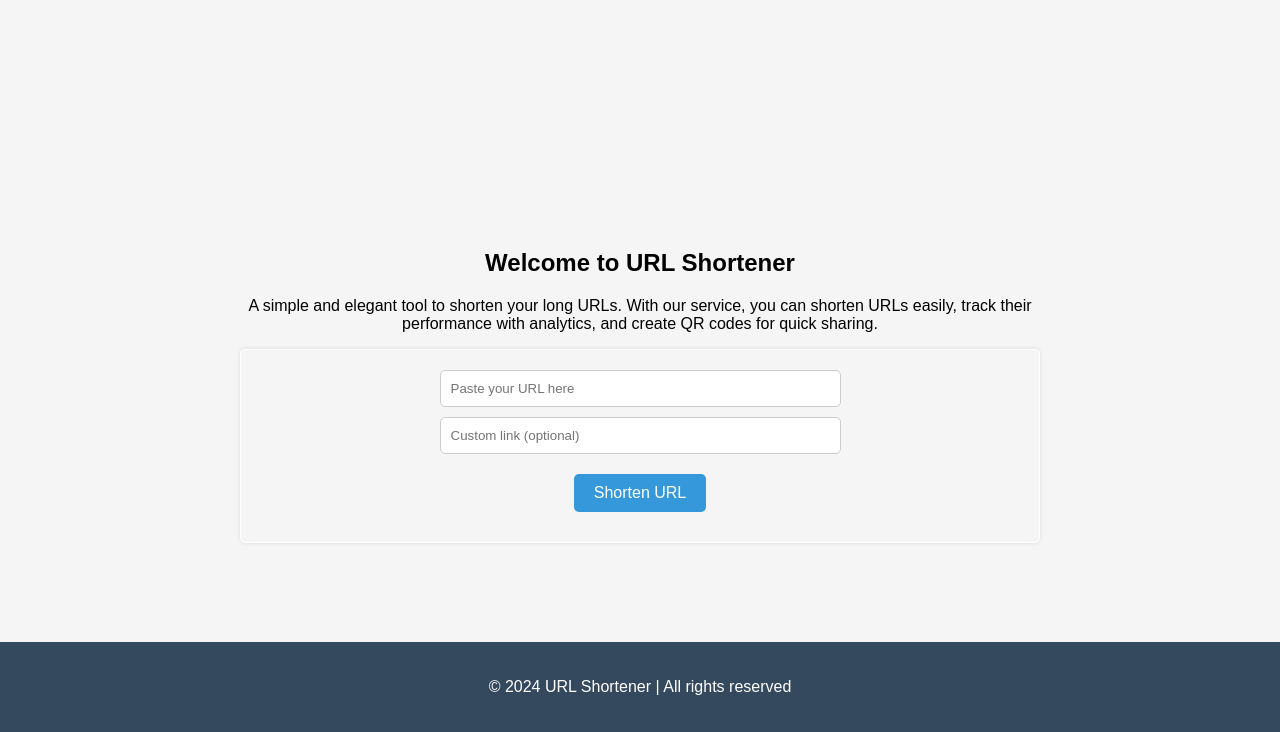
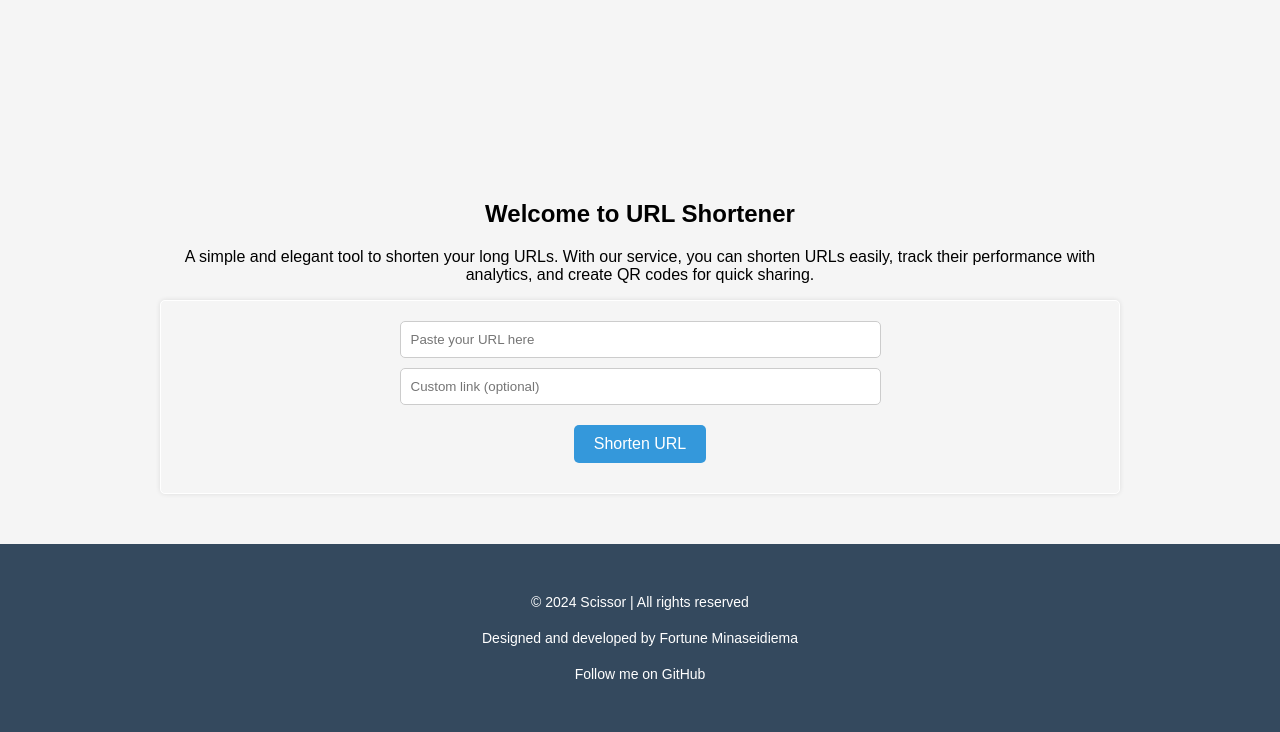
Before and after one commit to tonye0/scissor.io, a FastAPI app: page / in a window 1280 px wide. Shown: the part 68-800 px from the top of the page. Run offline with FastAPI, Linux system fonts and the light colour scheme; parts of the project's set-up code (start-up, migrations or seed data) failed here and were passed over.

Commit message:
Update homepage.html

```diff
--- a/app/templates/homepage.html
+++ b/app/templates/homepage.html
@@ -112,12 +112,32 @@
         }
         footer {
             background-color: #34495e;
-            color: #ffffff;
+            color: #fff;
+            padding: 20px 0;
             text-align: center;
-            padding: 20px 0;
-            margin-top: auto; /* Push the footer to the bottom */
+            margin-top: auto;
             width: 100%;
         }
+
+       .container {
+           max-width: 960px;
+           margin: 0 auto;
+        }
+
+        .footer-text {
+           margin: 10px 0;
+           font-size: 14px;
+        }
+
+       .footer-text a {
+           color: #fff;
+           text-decoration: none;
+        }
+
+        .footer-text a:hover {
+            text-decoration: underline;
+        }
+
         .toggle-menu {
             display: none;
         }
@@ -257,7 +277,11 @@
         </div>
     </div>
     <footer>
-        <p>&copy; 2024 URL Shortener | All rights reserved</p>
+    <div class="container">
+        <p class="footer-text">&copy; 2024 Scissor | All rights reserved</p>
+        <p class="footer-text">Designed and developed by Fortune Minaseidiema</p>
+        <p class="footer-text">Follow me on <a href="https://github.com/tonye0" target="_blank">GitHub</a></p>
+    </div>
     </footer>
     <script>
         document.querySelector('.toggle-menu').addEventListener('click', function() {
```
